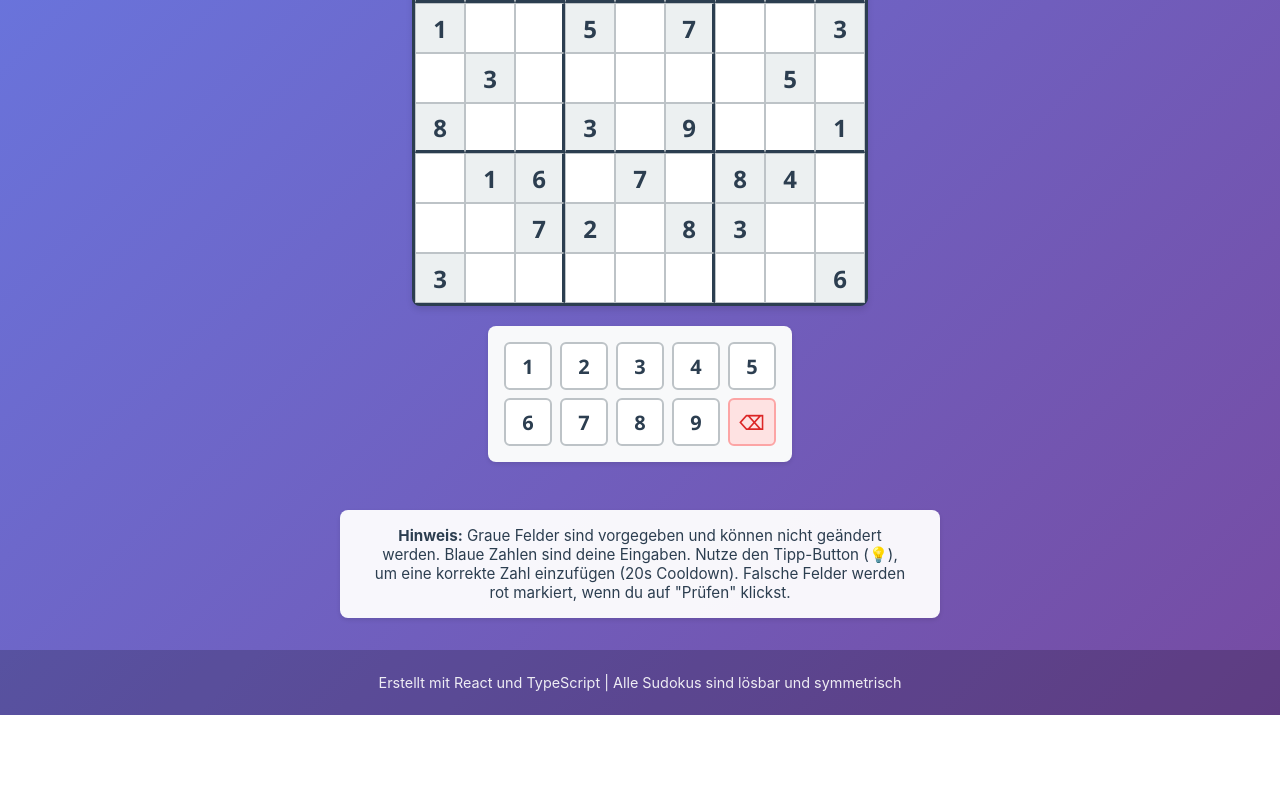
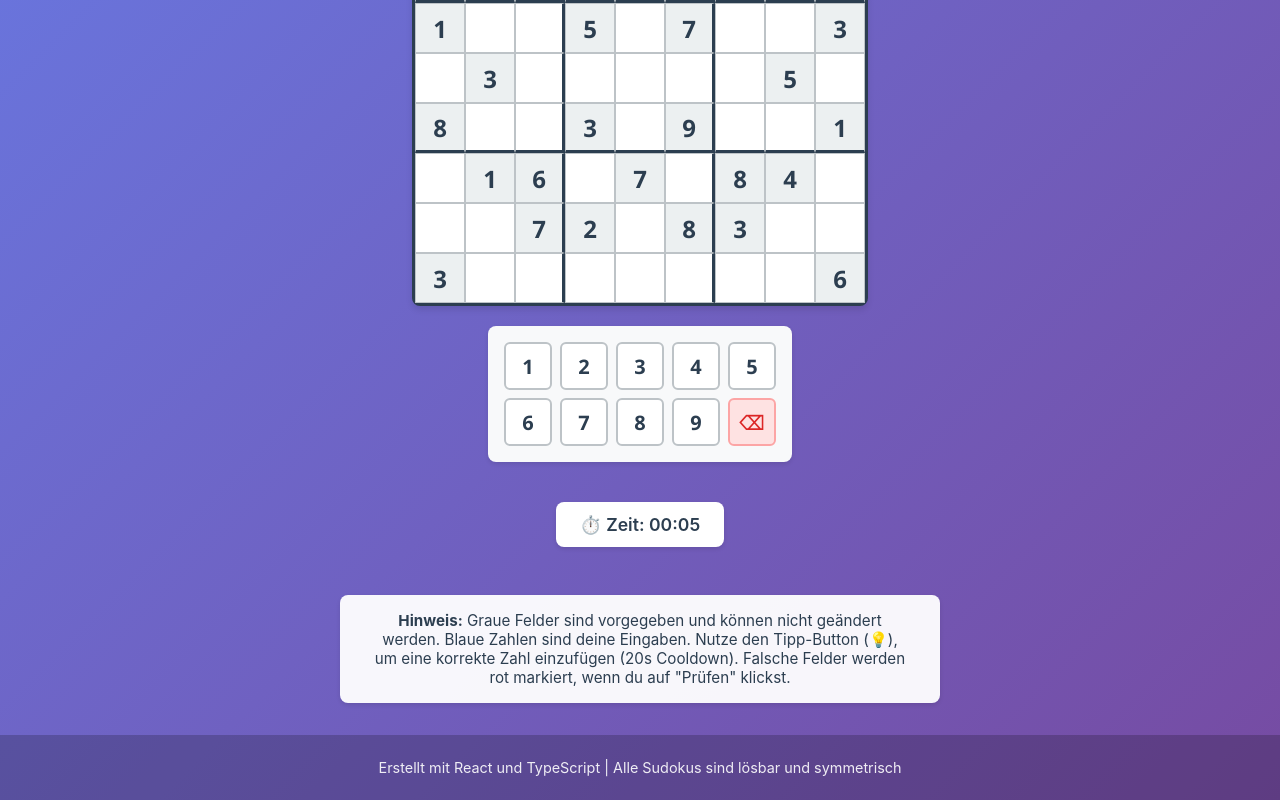
Before and after one commit to Noerdlich/sudoku-generator, a React (Create React App) app: page / in a window 1280 px wide. Shown: the part 528-1328 px from the top of the page. Before the commit the page ends 1243 px from the top, so only its background shows below. Built offline with nearby package versions, Linux system fonts and the light colour scheme.

Commit message:
feat: add timer functionality with display and reset options

```diff
--- a/src/App.css
+++ b/src/App.css
@@ -194,6 +194,17 @@
   }
 }
 
+.timer-display {
+  margin: 1.5rem 0 1rem;
+  padding: 0.75rem 1.5rem;
+  background: white;
+  border-radius: 8px;
+  font-size: 1.1rem;
+  font-weight: 600;
+  color: #2c3e50;
+  box-shadow: 0 2px 4px rgba(0, 0, 0, 0.1);
+}
+
 .info {
   margin-top: 2rem;
   padding: 1rem 2rem;
--- a/src/App.tsx
+++ b/src/App.tsx
@@ -50,6 +50,25 @@ function App() {
   const [customMode, setCustomMode] = useState(false);
   const [message, setMessage] = useState<{ text: string; type: MessageType } | null>(null);
   const [selectedCell, setSelectedCell] = useState<{ row: number; col: number } | null>(null);
+  const [elapsedTime, setElapsedTime] = useState(0);
+  const [isTimerRunning, setIsTimerRunning] = useState(true);
+
+  // Timer für Lösungszeit
+  useEffect(() => {
+    if (isTimerRunning) {
+      const interval = setInterval(() => {
+        setElapsedTime(prev => prev + 1);
+      }, 1000);
+      return () => clearInterval(interval);
+    }
+  }, [isTimerRunning]);
+
+  // Formatiere Zeit in MM:SS
+  const formatTime = (seconds: number): string => {
+    const mins = Math.floor(seconds / 60);
+    const secs = seconds % 60;
+    return `${mins.toString().padStart(2, '0')}:${secs.toString().padStart(2, '0')}`;
+  };
 
   // Auto-hide message after 20 seconds
   useEffect(() => {
@@ -97,6 +116,7 @@ function App() {
           // Normal-Modus oder Custom-Modus mit Lösung: Vergleiche mit solution
           if (isGridCorrect(combinedGrid, solution)) {
             setShowErrors(false);
+            setIsTimerRunning(false);
             setMessage({
               text: '🎉 Herzlichen Glückwunsch! Du hast das Sudoku perfekt gelöst!',
               type: 'success'
@@ -121,6 +141,8 @@ function App() {
     setShowSolution(false);
     setHintCooldown(0);
     setShowErrors(false);
+    setElapsedTime(0);
+    setIsTimerRunning(true);
 
     // Kleine Verzögerung für bessere UX
     setTimeout(() => {
@@ -172,6 +194,8 @@ function App() {
     setUserGrid(createEmptyGrid());
     setShowSolution(false);
     setShowErrors(false);
+    setElapsedTime(0);
+    setIsTimerRunning(true);
   }, []);
 
   const toggleCustomMode = useCallback(() => {
@@ -185,6 +209,8 @@ function App() {
       setSolution(emptyGrid);
       setShowErrors(false);
       setHintCooldown(0);
+      setElapsedTime(0);
+      setIsTimerRunning(true);
     } else {
       // Zurück zum normalen Modus
       setCustomMode(false);
@@ -194,6 +220,8 @@ function App() {
       setUserGrid(createEmptyGrid());
       setShowErrors(false);
       setHintCooldown(0);
+      setElapsedTime(0);
+      setIsTimerRunning(true);
     }
   }, [customMode, difficulty]);
 
@@ -557,6 +585,10 @@ function App() {
           )}
         </div>
 
+        <div className="timer-display">
+          ⏱️ Zeit: {formatTime(elapsedTime)}
+        </div>
+
           <div className="info">
             <p>
               {customMode ? (
```
Also changed, not shown: 1 other file (tests, documents, lock files or other folders).
